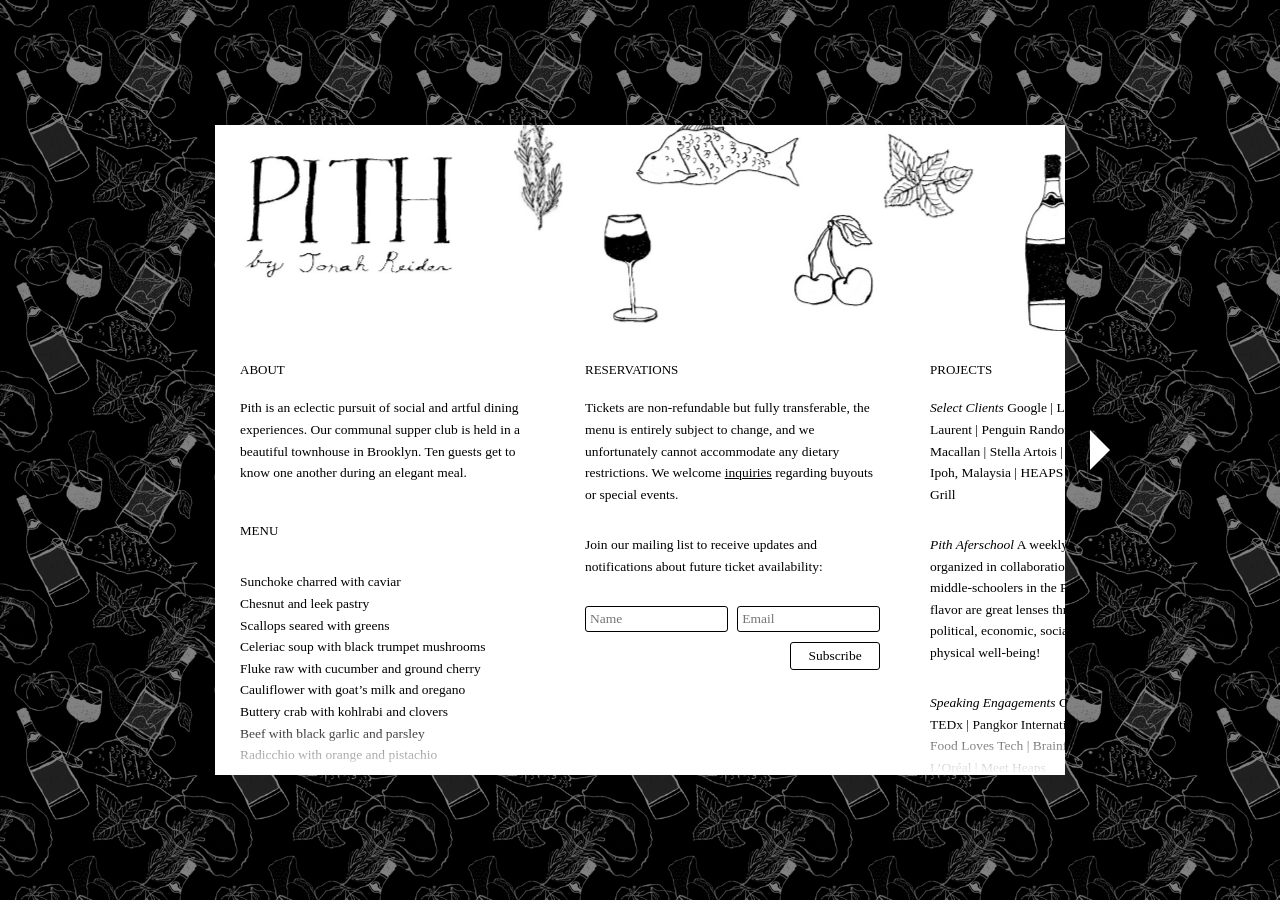
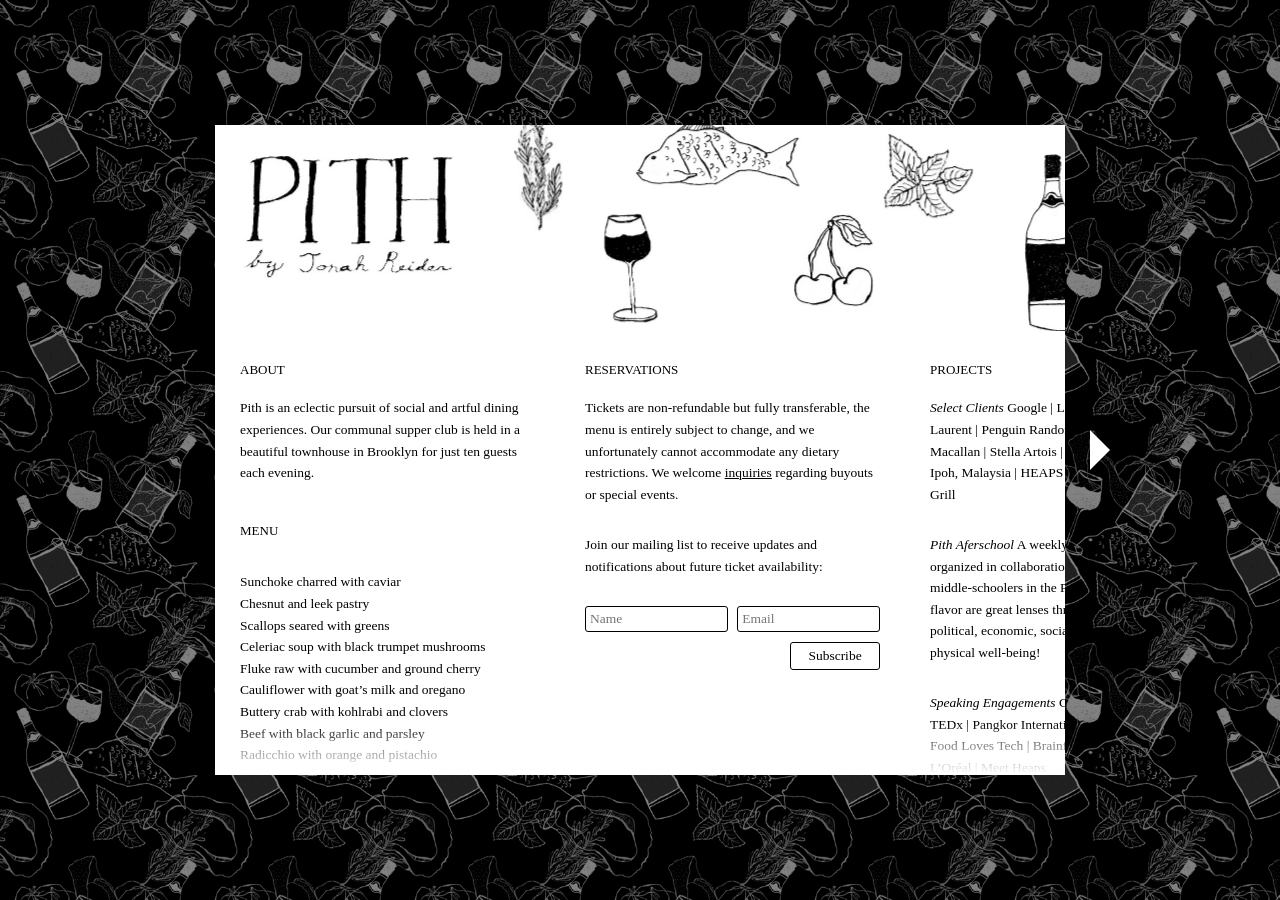
Before and after one commit to zoe-pith/pith-site, a Jekyll site: the page built from index.md, in a window 1280 px wide. Built offline with Jekyll 4.4.1, drawn with Linux system fonts in a browser that asks for light colours; some web fonts are replaced.

Commit message:
Update about.md

```diff
--- a/sections/about.md
+++ b/sections/about.md
@@ -1,6 +1,6 @@
 # about
 
-Pith is an eclectic pursuit of social and artful dining experiences. Our communal supper club is held in a beautiful townhouse in Brooklyn. Ten guests get to know one another during an elegant meal.
+Pith is an eclectic pursuit of social and artful dining experiences. Our communal supper club is held in a beautiful townhouse in Brooklyn for just ten guests each evening.
 # menu
 Sunchoke charred with caviar
 Chesnut and leek pastry
```
